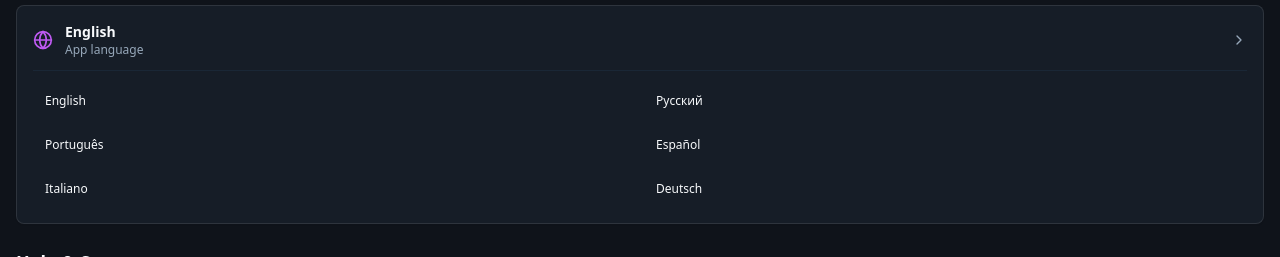
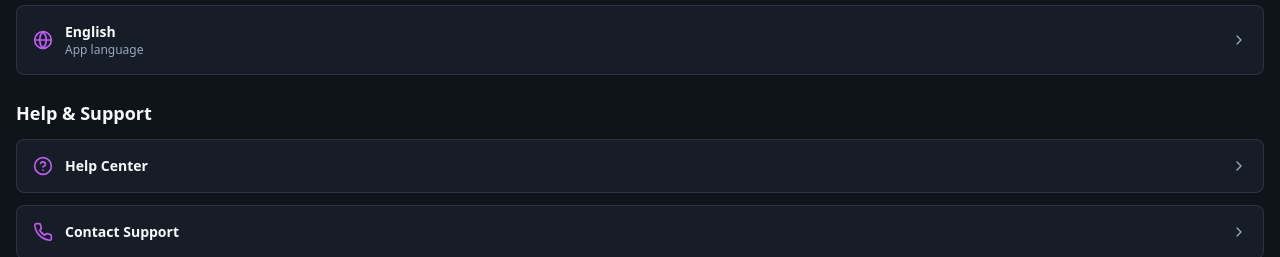
Before and after one commit to yss-420/secret-share-frontend, a React (Vite) app: page /settings in a window 1280 px wide. Shown: the part 306-563 px from the top of the page. Built offline with nearby package versions, Linux system fonts and the light colour scheme; no server answers; the database is empty.

Commit message:
Fix character descriptions and language page
Updated character descriptions in all language files to match the provided list.
Ensured the language selection page is correctly implemented and accessible, separate from the settings page.

```diff
--- a/src/pages/Settings.tsx
+++ b/src/pages/Settings.tsx
@@ -77,7 +77,7 @@ const Settings = () => {
         {/* App Settings */}
         <div>
           <h2 className="text-lg font-semibold text-foreground mb-3">{t('settings.appSettings')}</h2>
-          <Card className="card-premium transition-smooth p-4 cursor-pointer">
+          <Card className="card-premium transition-smooth p-4 cursor-pointer" onClick={() => navigate('/language-selection')}>
             <div className="flex items-center justify-between">
               <div className="flex items-center space-x-3">
                 <Globe className="w-5 h-5 text-primary" />
@@ -89,23 +89,6 @@ const Settings = () => {
                 </div>
               </div>
               <ChevronRight className="w-4 h-4 text-muted-foreground" />
-            </div>
-
-            {/* Language Selection Menu */}
-            <div className="mt-3 pt-3 border-t border-border/50">
-              <div className="grid grid-cols-2 gap-2">
-                {availableLanguages.map((language) => (
-                  <Button
-                    key={language.code}
-                    variant={currentLanguage === language.code ? "default" : "ghost"}
-                    size="sm"
-                    className="justify-start text-xs"
-                    onClick={() => changeLanguage(language.code)}
-                  >
-                    <span className="truncate">{language.nativeName}</span>
-                  </Button>
-                ))}
-              </div>
             </div>
           </Card>
         </div>
```
